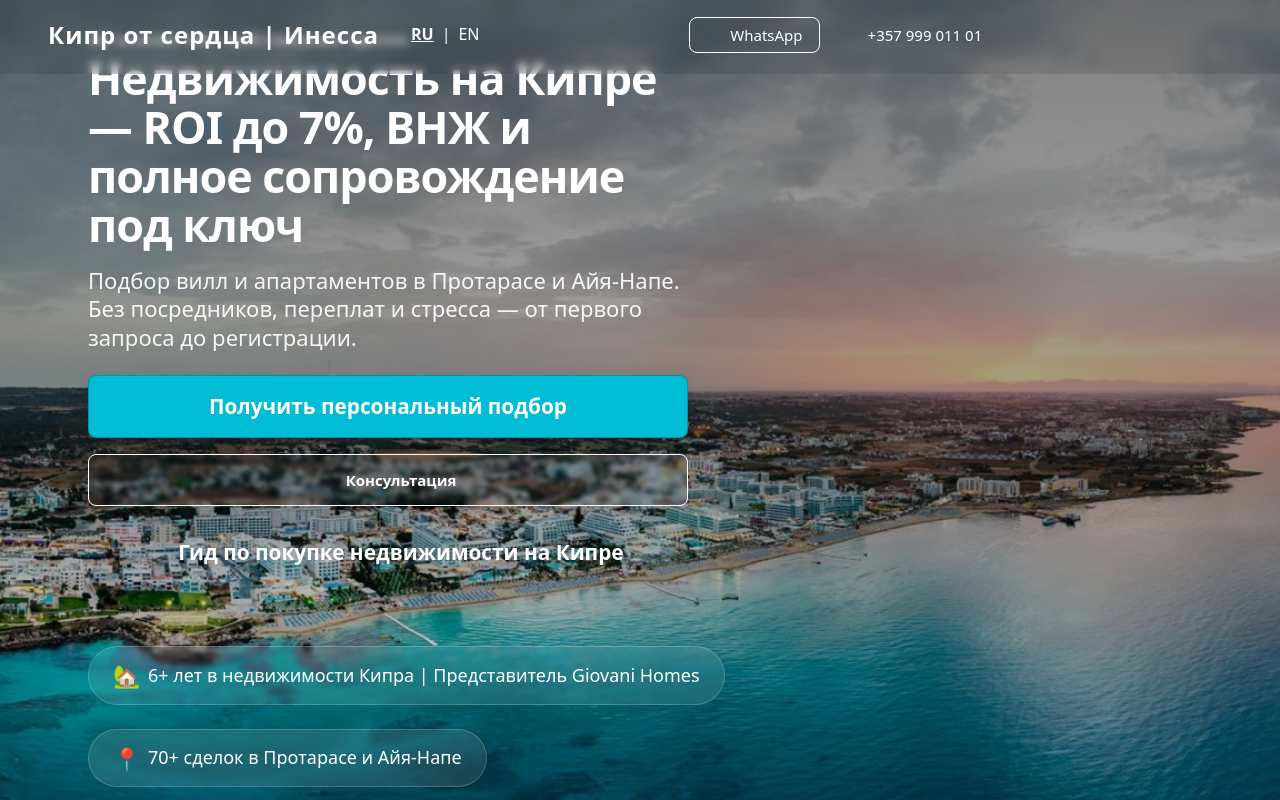
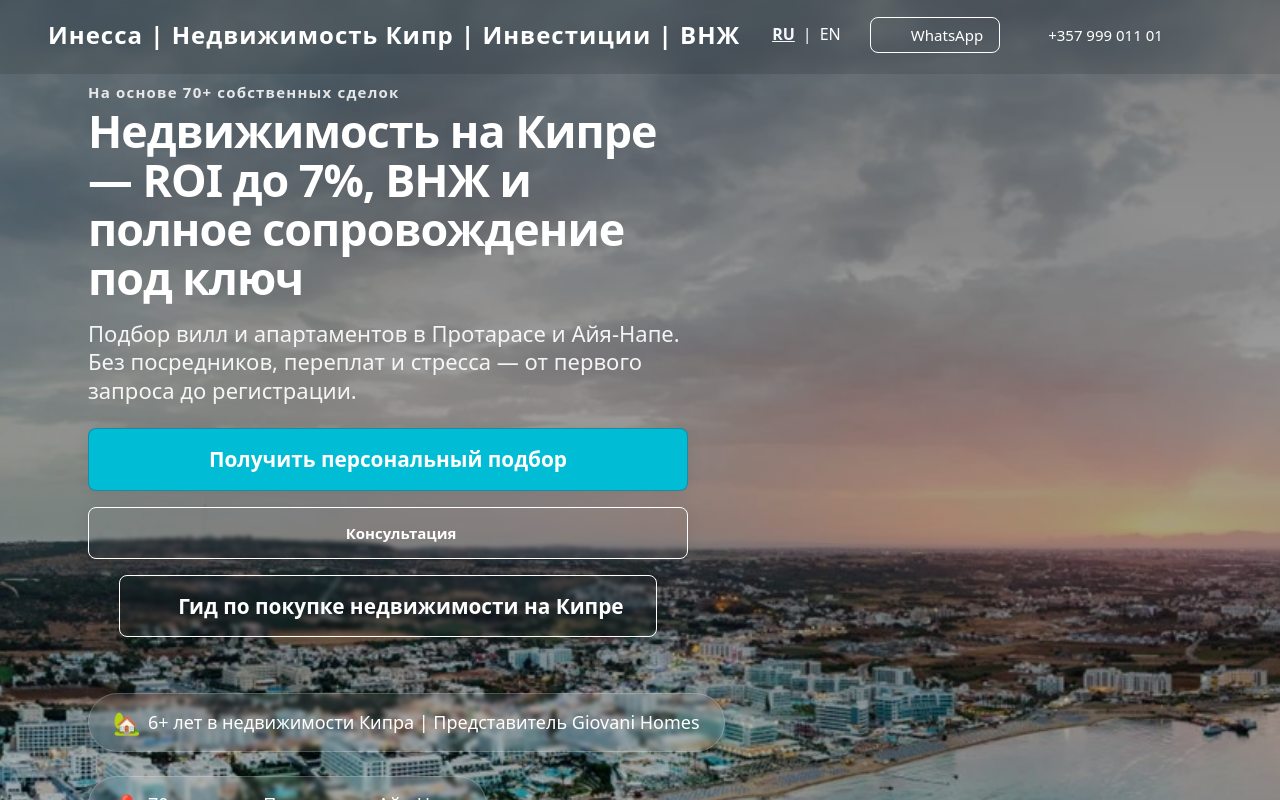
Before and after one commit to B0user/rel, a React (Vite) app: page / in a window 1280 px wide. Shown: the top 800 px of the page. Built offline with nearby package versions, Linux system fonts and the light colour scheme; some icons are missing.

Commit message:
update arman pravki

```diff
--- a/src/i18n/locales.js
+++ b/src/i18n/locales.js
@@ -1,7 +1,7 @@
 export const locales = {
   ru: {
     nav: {
-      title: 'Кипр от сердца | Инесса',
+      title: 'Инесса | Недвижимость Кипр | Инвестиции | ВНЖ',
       whatsapp: 'WhatsApp',
       phone: '+357 999 011 01',
     },
@@ -16,7 +16,7 @@ export const locales = {
       contact: 'Контакты',
     },
     hero: {
-      pretitle: 'На основе 100+ собственных сделок',
+      pretitle: 'На основе 70+ собственных сделок',
       title: 'Недвижимость на Кипре — ROI до 7%, ВНЖ и полное сопровождение под ключ',
       subtitle1: 'Подбор вилл и апартаментов в Протарасе и Айя-Напе.',
       subtitle2: 'Без посредников, переплат и стресса — от первого запроса до регистрации.',
--- a/src/pages/LandingPage.jsx
+++ b/src/pages/LandingPage.jsx
@@ -335,15 +335,15 @@ const LandingPage = () => {
             <Box sx={{
               position: 'relative',
               minHeight: '100vh',
-              height: '100vh',
+              height: '140vh',
               backgroundImage: `linear-gradient(to bottom, rgba(0,0,0,0.5) 0%, rgba(0,0,0,0.3) 60%, rgba(0,0,0,0.1) 100%), url(${bgHero})`,
               backgroundSize: 'cover',
               backgroundPosition: 'center',
               alignItems: 'center',
               zIndex: 5
             }}>
-              <Container maxWidth="lg" sx={{ zIndex: 2, px: { xs: 2, md: 6 }, position: 'relative', height: '100vh', display: 'flex', flexDirection: 'column', justifyContent: 'center' }}>
-                <Box sx={{ maxWidth: 600, color: 'white', textAlign: 'left', py: { xs: 1, md: 6 }, mt: {xs: 10, md: 6}}}>
+              <Container maxWidth="lg" sx={{ zIndex: 2, px: { xs: 2, md: 6 }, position: 'relative', height: 'fit-content', display: 'flex', flexDirection: 'column', justifyContent: 'center', alignItems: 'start' }}>
+                <Box sx={{ maxWidth: 600, color: 'white', textAlign: 'left', py: { xs: 5, sm: 5, md: 5, xl: 5 }, mt: {xs: 5, sm: 5, md: 5}}}>
                   <Typography variant="overline" sx={{
                     mb: {sm: 0, md: 2},
                     opacity: 0.85,
@@ -421,14 +421,15 @@ const LandingPage = () => {
                         startIcon={<DownloadIcon />}
                         sx={{
                           color: 'white',
-                          // borderColor: 'white',
+                          borderColor: 'white',
+                          border: '1px solid',
                           fontWeight: 600,
                           px: 4,
                           py: 1.5,
                           fontSize: { xs: '0.9rem', md: '1.3rem' },
                           borderRadius: 2,
-                          // backdropFilter: 'blur(2px)',
-                          // boxShadow: '0 2px 16px 0 rgba(0,0,0,0.08)',
+                          backdropFilter: 'blur(2px)',
+                          boxShadow: '0 2px 16px 0 rgba(0,0,0,0.08)',
                           '&:hover': {
                             borderColor: 'white',
                             border: '1px solid'
```
